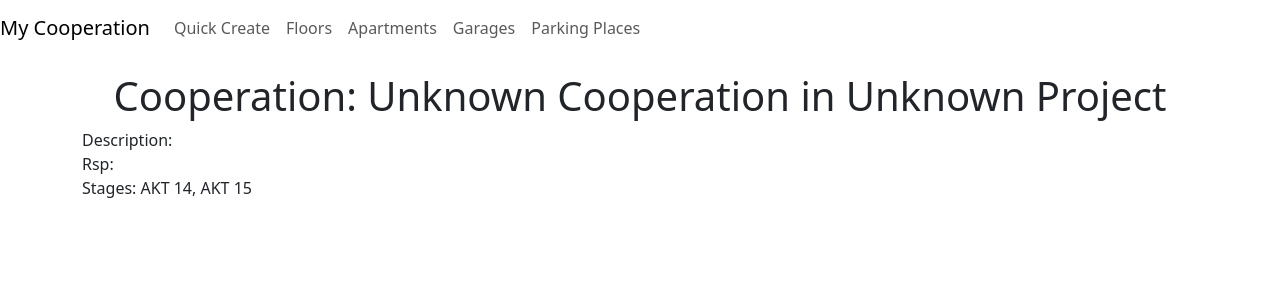
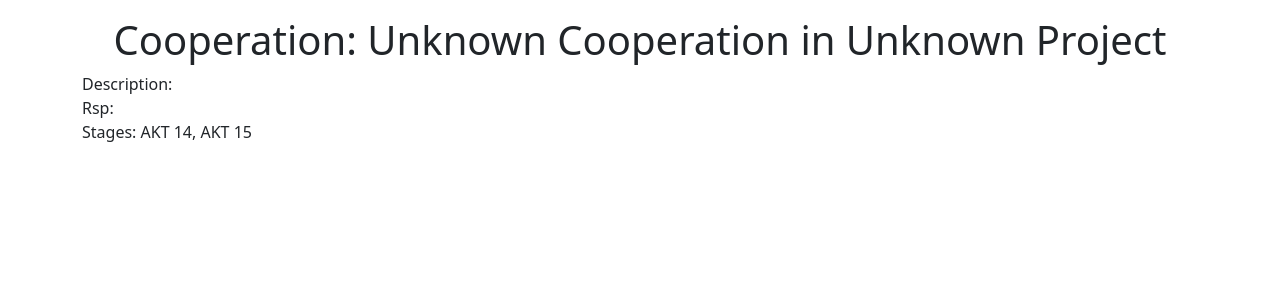
Before and after one commit to Daniel8Valkanov8/Build-Ledger, a React (Create React App) app in the folder build-ledger-frontend/: page /cooperation/1 in a window 1280 px wide. Shown: the top 300 px of the page. Built offline with nearby package versions, Linux system fonts and the light colour scheme.

Commit message:
Global State

```diff
--- a/build-ledger-frontend/src/App.js
+++ b/build-ledger-frontend/src/App.js
@@ -8,8 +8,8 @@ import CooperationTemplate from "./building/cooperation/CooperationTemplate";
 import ParcelTemplate from "./parcel/ParcelTemplate";
 import CooperationNavbar from "./navigation/CooperationNavbar";
 import CreateCooperationObjects from "./building/cooperation/create-objects/CreateCooperationObjects";
-
-import AllApartments from './apartment/AllApartmentsComponent'; // Импортираме новия компонент
+import AllApartments from './apartment/AllApartmentsComponent';
+import { CooperationProvider } from './navigation/CooperationContext'; // Импортираме контекста
 
 const AppContent = () => {
   const location = useLocation();
@@ -25,17 +25,13 @@ const AppContent = () => {
   // Проверка дали трябва да покажем CooperationNavbar
   const isCooperationPath = /^\/cooperation\/[^/]+/.test(location.pathname);
   const isQuickCreatePath = /^\/quick-create\/[^/]+/.test(location.pathname);
-  const isApartmentPath = /^\/cooperation\/[^/]+\/apartments/.test(location.pathname); // Добавяме проверка за апартаментите
-
-  const state = location.state || {};
-  const cooperationName = state.building ? state.building.title : "My Cooperation";
-  const currentCooperationId = state.building ? state.building.id : "simple id";
+  const isApartmentPath = /^\/cooperation\/[^/]+\/apartments/.test(location.pathname);
 
   return (
     <div>
       {!shouldHideNavbar && <Navbar />}
       {(isCooperationPath || isQuickCreatePath || isApartmentPath) && (
-        <CooperationNavbar cooperationName={cooperationName} currentCooperationId={currentCooperationId} />
+        <CooperationNavbar />
       )}
 
       <div className="container mt-3">
@@ -47,7 +43,7 @@ const AppContent = () => {
           <Route path="/parcel/:id" element={<ParcelTemplate />} />
           <Route path="/cooperation/:id" element={<CooperationTemplate />} />
           <Route path="/quick-create/:id" element={<CreateCooperationObjects />} />
-          <Route path="/cooperation/:id/apartments" element={<AllApartments />} /> {/* Добавяме новия маршрут */}
+          <Route path="/cooperation/:id/apartments" element={<AllApartments />} />
           <Route path="/building/:id" element={<div>Building Template</div>} />
           <Route path="/house/:id" element={<div>House Template</div>} />
           <Route path="*" element={<div>404 Not Found</div>} />
@@ -57,10 +53,13 @@ const AppContent = () => {
   );
 };
 
-
 class App extends Component {
   render() {
-    return <AppContent />;
+    return (
+      <CooperationProvider> {/* Обвиваме с контекста */}
+        <AppContent />
+      </CooperationProvider>
+    );
   }
 }
 
--- /dev/null
+++ b/build-ledger-frontend/src/navigation/CooperationContext.js
@@ -0,0 +1,20 @@
+import React, { createContext, useState, useContext } from 'react';
+
+// Създаване на Context за кооперацията
+const CooperationContext = createContext();
+
+// Провайдър компонент, който ще предоставя състоянието
+export const CooperationProvider = ({ children }) => {
+    const [currentCooperation, setCurrentCooperation] = useState(null);
+
+    return (
+        <CooperationContext.Provider value={{ currentCooperation, setCurrentCooperation }}>
+            {children}
+        </CooperationContext.Provider>
+    );
+};
+
+// Hook за лесен достъп до Context-а
+export const useCooperation = () => {
+    return useContext(CooperationContext);
+};
--- a/build-ledger-frontend/src/navigation/CooperationNavbar.js
+++ b/build-ledger-frontend/src/navigation/CooperationNavbar.js
@@ -1,28 +1,31 @@
 import React from 'react';
-import { Link, useParams } from 'react-router-dom';
+import { Link } from 'react-router-dom';
+import { useCooperation } from './CooperationContext'; // Импортираме контекста
 
-const CooperationNavbar = ({ cooperationName, currentCooperationId }) => {
-    const { id } = useParams(); // Използваме id на кооперацията от URL-то
+const CooperationNavbar = () => {
+    const { currentCooperation } = useCooperation(); // Вземаме текущата кооперация от глобалното състояние
+
+    if (!currentCooperation) {
+        return null; // Ако няма избрана кооперация, не показваме навигационния бар
+    }
 
     return (
         <nav className="navbar navbar-expand navbar-blue bg-blue">
             <Link to="/" className="navbar-brand">
-                {cooperationName} {/* Показва името на кооперацията чрез пропс */}
+                {currentCooperation.title} {/* Показваме името на кооперацията */}
             </Link>
 
             <div className="navbar-nav ml-auto">
                 <li className="nav-item">
-                    <Link to={`/quick-create/${currentCooperationId}`} className="nav-link">
+                    <Link to={`/quick-create/${currentCooperation.id}`} className="nav-link">
                         Quick Create
                     </Link>
                 </li>
             </div>
 
-
-
             <div className="navbar-nav ml-auto">
                 <li className="nav-item">
-                    <Link to={`/cooperation/${id}/floors`} className="nav-link">
+                    <Link to={`/cooperation/${currentCooperation.id}/floors`} className="nav-link">
                         Floors
                     </Link>
                 </li>
@@ -30,8 +33,7 @@ const CooperationNavbar = ({ cooperationName, currentCooperationId }) => {
 
             <div className="navbar-nav ml-auto">
                 <li className="nav-item">
-                    <Link to={`/cooperation/${currentCooperationId}/apartments`} className="nav-link" >
-
+                    <Link to={`/cooperation/${currentCooperation.id}/apartments`} className="nav-link">
                         Apartments
                     </Link>
                 </li>
@@ -39,14 +41,14 @@ const CooperationNavbar = ({ cooperationName, currentCooperationId }) => {
 
             <div className="navbar-nav ml-auto">
                 <li className="nav-item">
-                    <Link to={`/cooperation/${id}/garages`} className="nav-link">
+                    <Link to={`/cooperation/${currentCooperation.id}/garages`} className="nav-link">
                         Garages
                     </Link>
                 </li>
             </div>
             <div className="navbar-nav ml-auto">
                 <li className="nav-item">
-                    <Link to={`/cooperation/${id}/floors`} className="nav-link">
+                    <Link to={`/cooperation/${currentCooperation.id}/parking-places`} className="nav-link">
                         Parking Places
                     </Link>
                 </li>
```
Also changed, not shown: 1 other file (tests, documents, lock files or other folders).
